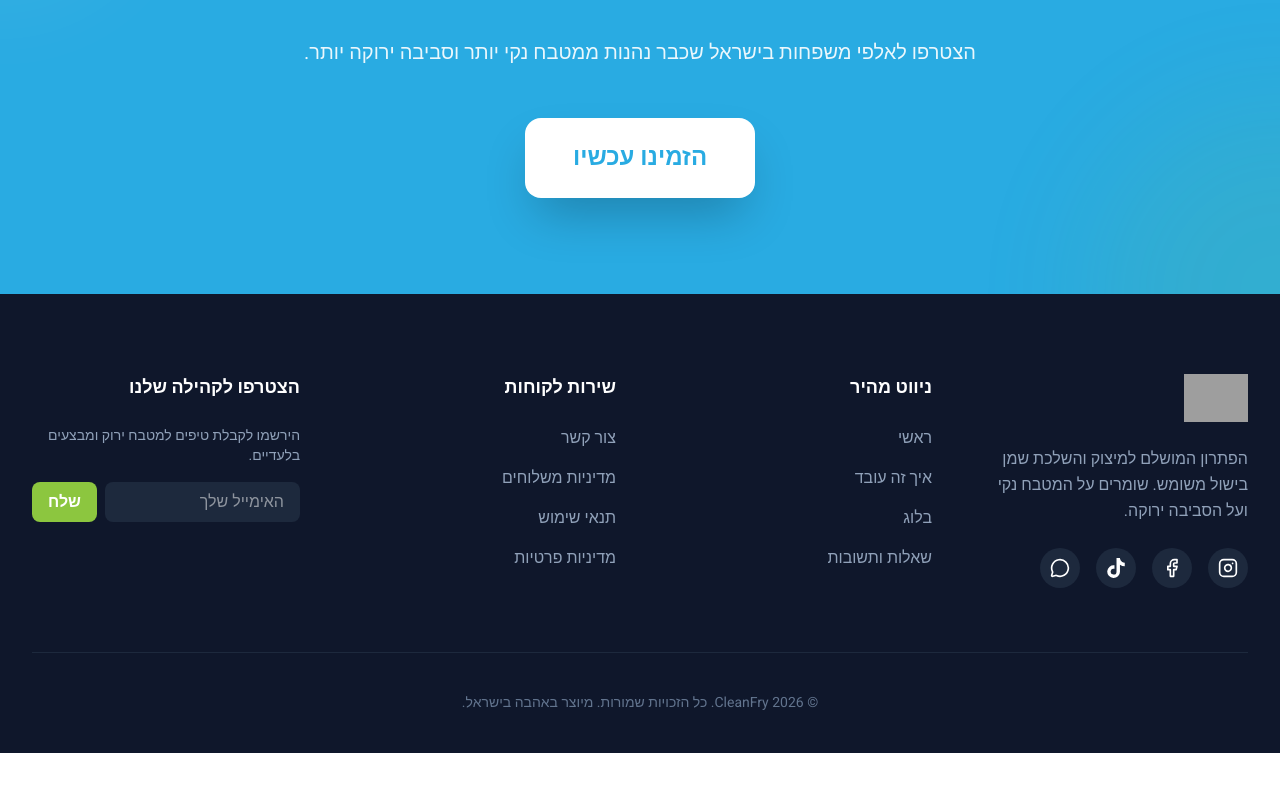
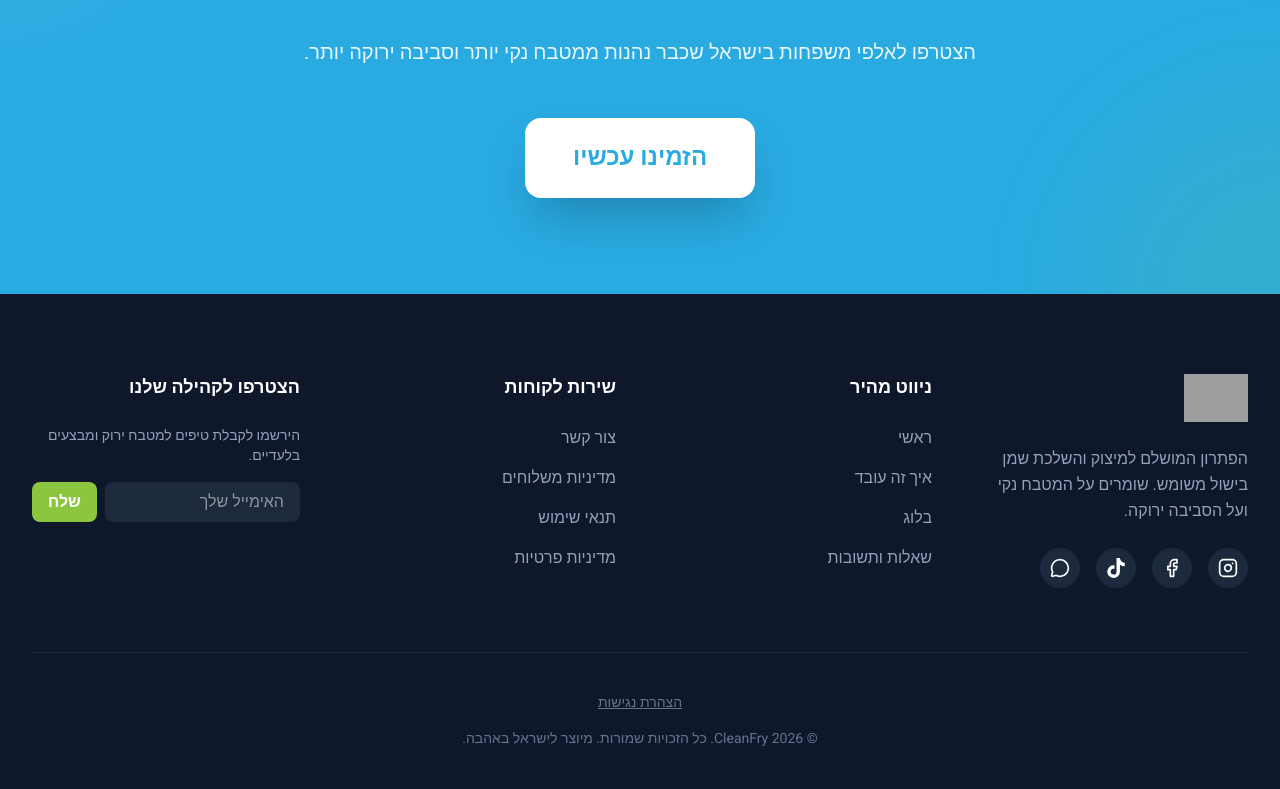
Before and after one commit to matikurland-oss/cleanfry-website, a React (Vite) app: page / in a window 1280 px wide. Shown: the part 2816-3605 px from the top of the page. Before the commit the page ends 3569 px from the top, so only its background shows below. Built offline with nearby package versions, Linux system fonts and the light colour scheme; grey boxes are pictures that could not be loaded.

Commit message:
Update App.tsx

```diff
--- a/src/App.tsx
+++ b/src/App.tsx
@@ -391,7 +391,10 @@ export default function App() {
           </div>
 
           <div className="border-t border-slate-800 pt-10 text-center text-slate-500 text-sm">
-            <p>© {new Date().getFullYear()} CleanFry. כל הזכויות שמורות. מיוצר באהבה בישראל.</p>
+            <div className="mb-4">
+  <a href="#accessibility" className="hover:text-white underline transition-colors">הצהרת נגישות</a>
+</div>
+            <p>© {new Date().getFullYear()} CleanFry. כל הזכויות שמורות. מיוצר לישראל באהבה.</p>
           </div>
         </div>
       </footer>
```
